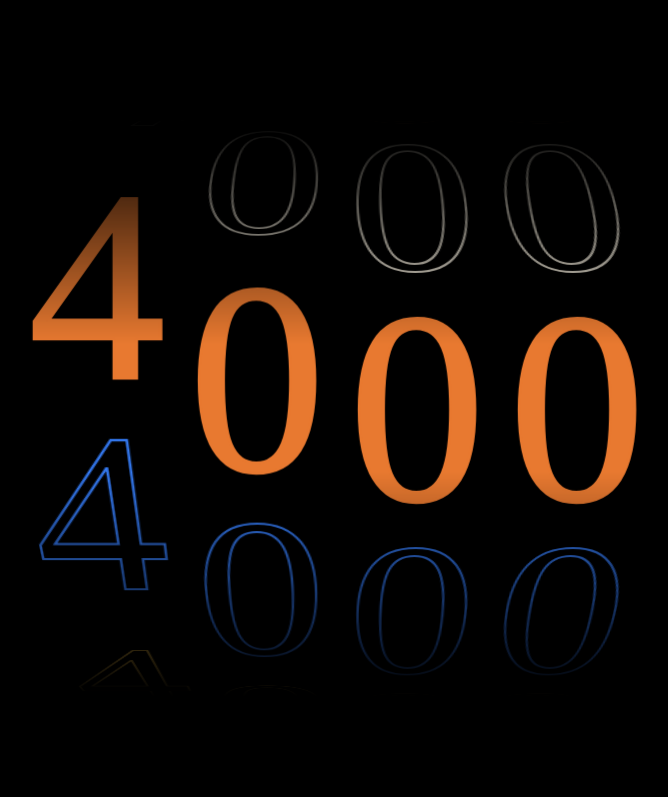
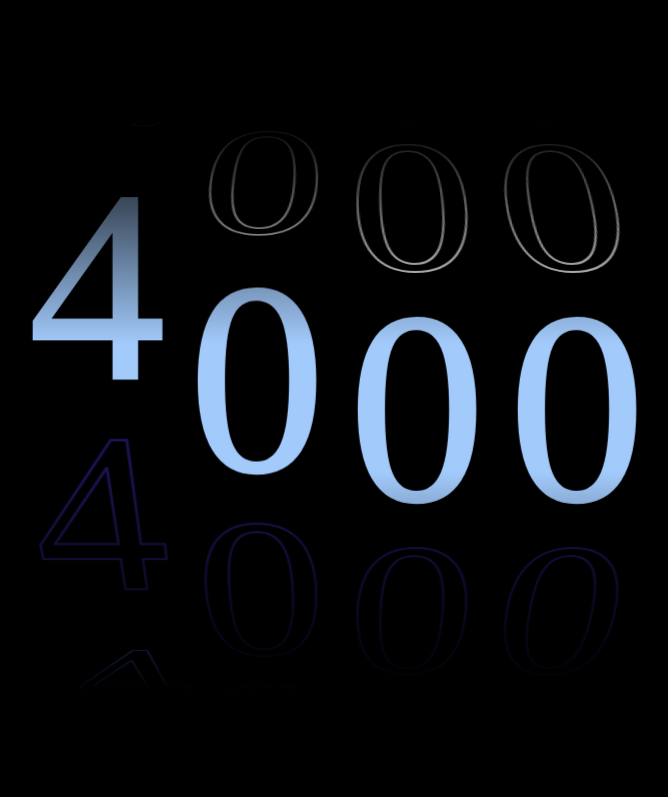
Before and after one commit to KetiElizbarashvili/followers-4000, a plain HTML site: page index.html in a window 1280 px wide. Shown: the whole page, without its empty margins (303-971 px from the left). Drawn offline with Linux system fonts and the light colour scheme; a web font is replaced by a local one.

Commit message:
--y --o --b --w changes

```diff
--- a/styles.css
+++ b/styles.css
@@ -30,10 +30,10 @@
             mask: linear-gradient(to bottom, transparent 5%, #000 40%, #000 60%, transparent 95%);
     transform: translateZ(0px);
     background: #000;
-    --y: #efb940;
-    --o: #e87930;
-    --b: #3479f1;
-    --w: #ede6d6;
+    --y: #4c72f0;
+    --o: #a2cafb;
+    --b: #201358;
+    --w: #fafafa;
   }
   body #wrap .mask {
     width: 80vmin;
```
